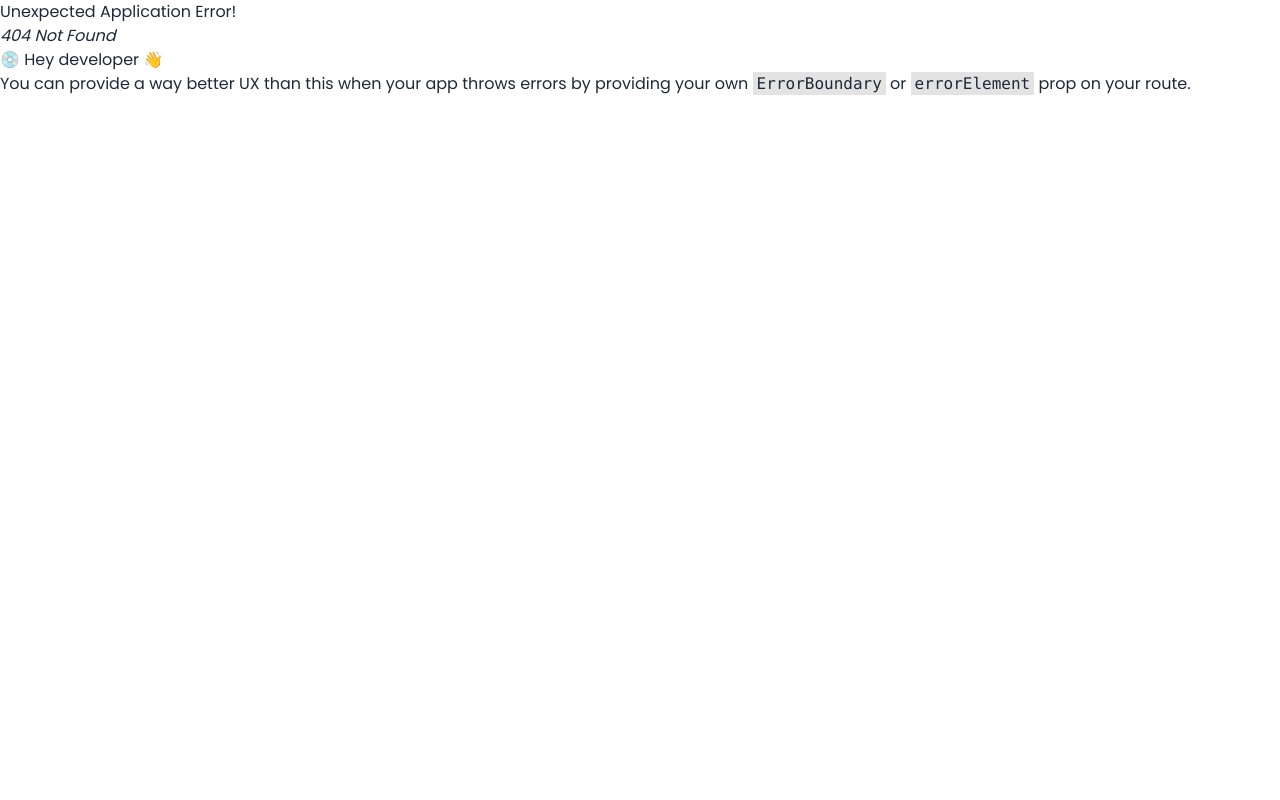
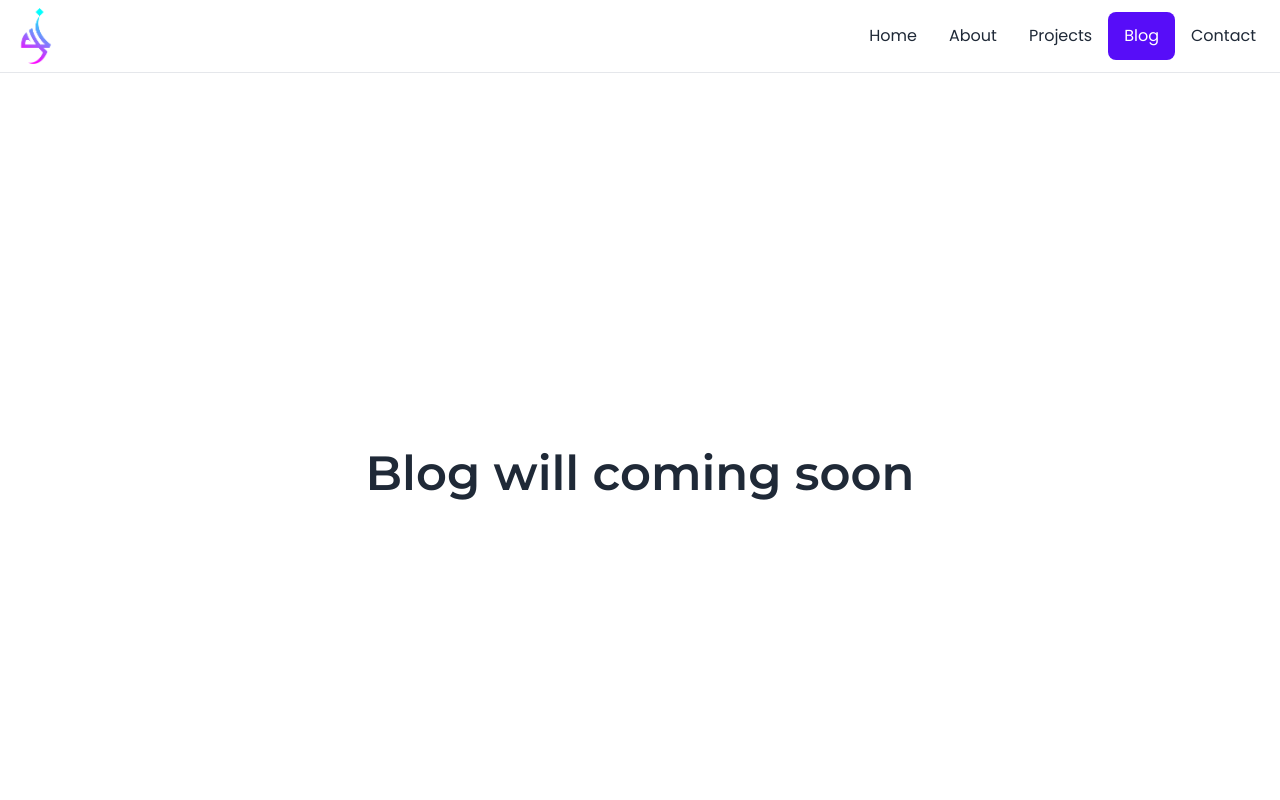
Before and after one commit to NahidIbnAli/nahid-ibn-ali, a React (Create React App) app: page /blog in a window 1280 px wide. Before the commit this address had no page. Shown: the top 800 px of the page. Built offline with nearby package versions, Linux system fonts and the light colour scheme.

Commit message:
added blog page to the site

```diff
--- /dev/null
+++ b/src/Pages/Blog/Blog.jsx
@@ -0,0 +1,13 @@
+import React from "react";
+
+const Blog = () => {
+  return (
+    <div className="min-h-screen flex justify-center items-center">
+      <h1 className="text-5xl font-semibold font-display">
+        Blog will coming soon
+      </h1>
+    </div>
+  );
+};
+
+export default Blog;
--- a/src/Pages/Shared/Header/Header.jsx
+++ b/src/Pages/Shared/Header/Header.jsx
@@ -19,6 +19,11 @@ const Header = () => {
       <li>
         <NavLink className="rounded-lg" to="/projects">
           Projects
+        </NavLink>
+      </li>
+      <li>
+        <NavLink className="rounded-lg" to="/blog">
+          Blog
         </NavLink>
       </li>
       <li>
--- a/src/Routes/Route.js
+++ b/src/Routes/Route.js
@@ -1,5 +1,6 @@
 import { createBrowserRouter } from "react-router-dom";
 import Main from "../Layout/Main";
+import Blog from "../Pages/Blog/Blog";
 import About from "../Pages/Home/About/About";
 import Contact from "../Pages/Home/Contact/Contact";
 import Home from "../Pages/Home/Home/Home";
@@ -33,6 +34,10 @@ export const routes = createBrowserRouter([
         loader: ({ params }) =>
           fetch(`http://localhost:5000/projects/${params.link}`),
       },
+      {
+        path: "/blog",
+        element: <Blog></Blog>,
+      },
     ],
   },
 ]);
```
